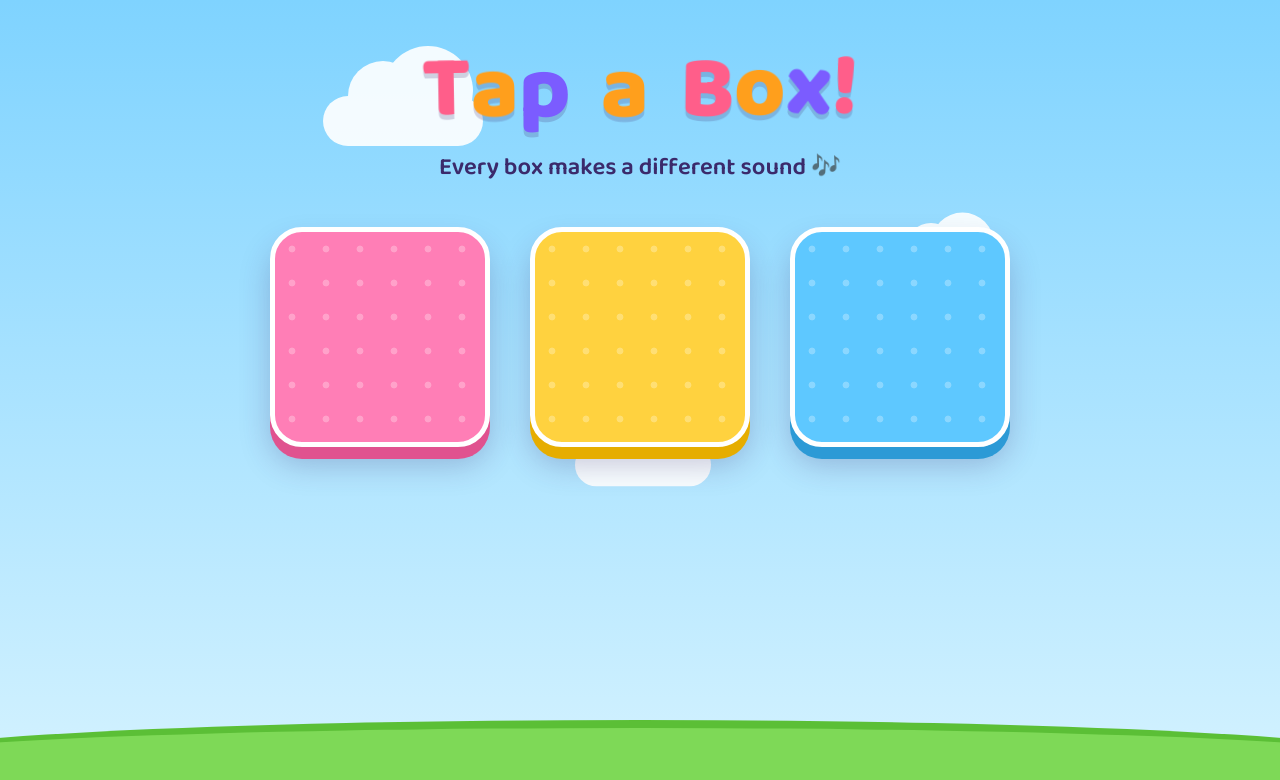
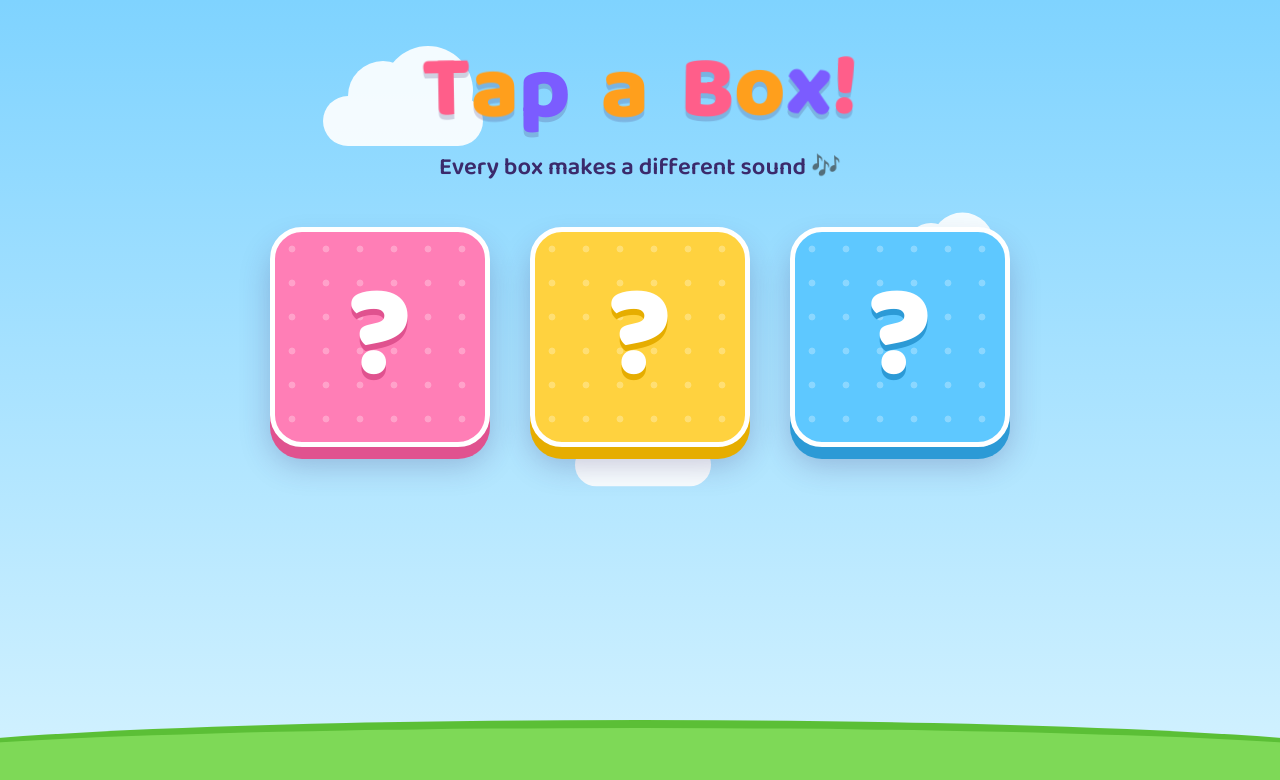
Before and after one commit to kdeng55/Spa-Website, a plain HTML site: page index.html in a window 1280 px wide. Drawn offline with Linux system fonts and the light colour scheme.

Commit message:
Add question marks to boxes
Co-Authored-By: Claude Opus 5.5 <noreply@anthropic.com>

```diff
--- a/index.html
+++ b/index.html
@@ -28,9 +28,9 @@
 
     <section class="boxes">
       <!-- To use your own sounds, put the files in /sounds and update data-sound. -->
-      <button class="box box-pink" data-sound="sounds/goat.m4a" data-fallback="0" aria-label="Goat sound"></button>
-      <button class="box box-yellow" data-sound="sounds/cat.m4a" data-fallback="1" aria-label="Cat sound"></button>
-      <button class="box box-blue" data-sound="sounds/cow.m4a" data-fallback="2" aria-label="Cow sound"></button>
+      <button class="box box-pink" data-sound="sounds/goat.m4a" data-fallback="0" aria-label="Goat sound"><span class="mark" aria-hidden="true">?</span></button>
+      <button class="box box-yellow" data-sound="sounds/cat.m4a" data-fallback="1" aria-label="Cat sound"><span class="mark" aria-hidden="true">?</span></button>
+      <button class="box box-blue" data-sound="sounds/cow.m4a" data-fallback="2" aria-label="Cow sound"><span class="mark" aria-hidden="true">?</span></button>
     </section>
   </main>
 
--- a/style.css
+++ b/style.css
@@ -140,6 +140,20 @@ h1 .gap { width: 0.35em; }
   outline-offset: 8px;
 }
 
+.mark {
+  position: relative;
+  font-size: clamp(4rem, 14vw, 8rem);
+  font-weight: 800;
+  line-height: 1;
+  color: #fff;
+  text-shadow: 0 6px 0 var(--edge);
+  transition: transform 0.15s ease;
+}
+
+.box:hover .mark {
+  transform: rotate(12deg) scale(1.1);
+}
+
 .box.playing {
   animation: bounce 0.6s ease;
 }
```
